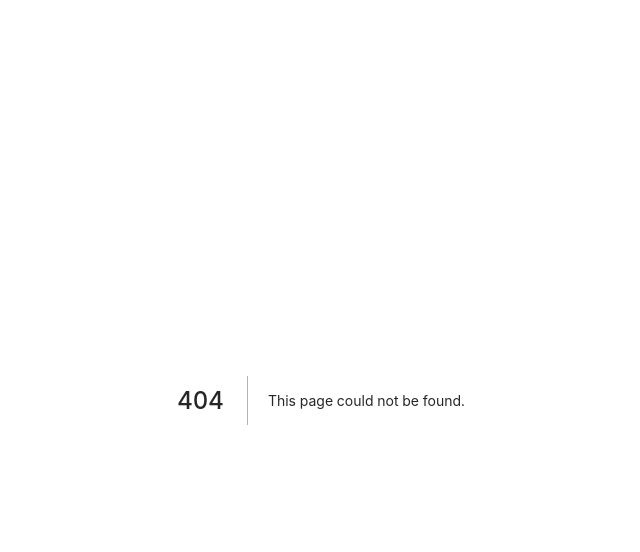
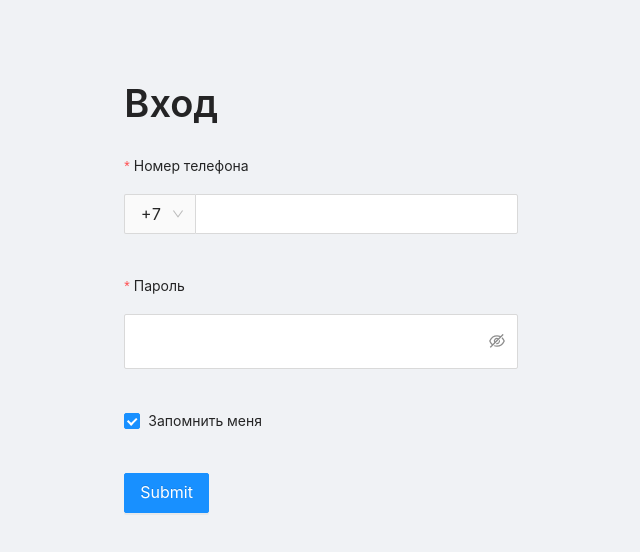
Before and after one commit to on3dd/poltavka, a Next.js app: page /admin/login in a window 1280 px wide. Before the commit this address had no page. Shown: the top 552 px of the page, without its empty margins (319-959 px from the left). Built offline with nearby package versions, Linux system fonts and the light colour scheme.

Commit message:
created login page

```diff
--- /dev/null
+++ b/components/admin/login/Form.tsx
@@ -0,0 +1,117 @@
+import React from 'react';
+import Router from 'next/router';
+import {
+  Form,
+  Select,
+  Input,
+  Button,
+  Checkbox,
+} from 'antd';
+import { parsePhoneNumber } from 'libphonenumber-js/mobile';
+
+const validateMessages = {
+  required: '${label} не может быть пустым!',
+  whitespace: '${label} не может быть пустым!',
+  string: {
+    len: '${label} должен состоять из ${len} символов!',
+    min: '${label} должен быть длиной от ${min} символов!',
+    max: '${label} должен быть длиной до ${max} characters',
+  },
+};
+
+const LoginForm: React.FC = () => {
+  const onFinish = (values: any) => {
+    console.log('Success:', values);
+
+    Router.push('/admin');
+  };
+
+  const onFinishFailed = (errorInfo: any) => {
+    console.log('Failed:', errorInfo);
+  };
+
+  const prefixSelector = (
+    <Form.Item name="prefix" noStyle>
+      <Select style={{ width: 70 }}>
+        <Select.Option value="7">+7</Select.Option>
+      </Select>
+    </Form.Item>
+  );
+
+  const initialValues = {
+    remember: true,
+    prefix: '+7',
+  };
+
+  return (
+    <Form
+      name="login"
+      size="large"
+      layout={'vertical'}
+      initialValues={initialValues}
+      onFinish={onFinish}
+      onFinishFailed={onFinishFailed}
+      validateMessages={validateMessages}
+      className="login__form"
+    >
+      <Form.Item
+        label="Номер телефона"
+        name="phone"
+        rules={[
+          {
+            required: true,
+            whitespace: true,
+            type: 'string',
+            min: 10,
+            max: 15,
+            message:
+              'Пожалуйста, заполните ваш номер телефона!',
+            validator: (_, value) => {
+              try {
+                const phone = parsePhoneNumber(value, 'RU');
+                return phone.isValid()
+                  ? Promise.resolve()
+                  : Promise.reject();
+              } catch (err) {
+                return Promise.reject();
+              }
+            },
+          },
+        ]}
+      >
+        <Input
+          addonBefore={prefixSelector}
+          style={{ width: '100%' }}
+        />
+      </Form.Item>
+
+      <Form.Item
+        label="Пароль"
+        name="password"
+        rules={[
+          {
+            required: true,
+            whitespace: true,
+            type: 'string',
+            len: 6,
+            // message: 'Пожалуйста, введите ваш пароль!',
+          },
+        ]}
+      >
+        <Input.Password />
+      </Form.Item>
+
+      <Form.Item name="remember" valuePropName="checked">
+        <Checkbox>Запомнить меня</Checkbox>
+      </Form.Item>
+
+      <Form.Item>
+        <Button type="primary" htmlType="submit">
+          Submit
+        </Button>
+      </Form.Item>
+    </Form>
+  );
+};
+
+export default LoginForm;
--- /dev/null
+++ b/components/admin/login/index.tsx
@@ -0,0 +1,20 @@
+import React from 'react';
+import styled from 'styled-components';
+import { Typography } from 'antd';
+
+import LoginForm from './Form';
+
+const Div = styled.div``;
+
+const Login: React.FC = () => {
+  return (
+    <Div className="login__container">
+      <Typography.Title className="login__title">
+        Вход
+      </Typography.Title>
+      <LoginForm />
+    </Div>
+  );
+};
+
+export default Login;
--- a/package.json
+++ b/package.json
@@ -15,6 +15,7 @@
     "babel-plugin-import": "^1.13.1",
     "express": "^4.17.1",
     "less": "^3.12.2",
+    "libphonenumber-js": "^1.9.3",
     "next": "10.0.1",
     "react": "17.0.1",
     "react-dom": "17.0.1",
--- /dev/null
+++ b/pages/admin/login/index.tsx
@@ -0,0 +1,48 @@
+import React from 'react';
+import { Layout, Row, Col } from 'antd';
+
+import LoginComponent from '../../../components/admin/login';
+
+const layout = {
+  xs: {
+    span: 24,
+  },
+  md: {
+    span: 16,
+  },
+  lg: {
+    span: 8,
+  },
+};
+
+const Login: React.FC = () => {
+  return (
+    <Layout
+      className="login"
+      style={{ minHeight: '100vh' }}
+    >
+      <Layout.Content
+        className="login__layout"
+        style={{
+          height: '100%',
+          padding: '80px 50px 50px 50px',
+        }}
+      >
+        <div
+          className="login__content"
+          style={{
+            height: 'inherit',
+          }}
+        >
+          <Row justify="center">
+            <Col {...layout}>
+              <LoginComponent />
+            </Col>
+          </Row>
+        </div>
+      </Layout.Content>
+    </Layout>
+  );
+};
+
+export default Login;
--- a/styles/antd.less
+++ b/styles/antd.less
@@ -1,15 +1,15 @@
 @import "~antd/dist/antd.less";
 
-@primary-color: #000; // primary color for all components
-@link-color: #1890ff; // link color
-@success-color: #52c41a; // success state color
-@warning-color: #faad14; // warning state color
-@error-color: #f5222d; // error state color
-@font-size-base: 14px; // major text font size
-@heading-color: rgba(0, 0, 0, 0.85); // heading text color
-@text-color: rgba(0, 0, 0, 0.65); // major text color
-@text-color-secondary: rgba(0, 0, 0, 0.45); // secondary text color
-@disabled-color: rgba(0, 0, 0, 0.25); // disable state color
-@border-radius-base: 4px; // major border radius
-@border-color-base: #d9d9d9; // major border color
-@box-shadow-base: 0 2px 8px rgba(0, 0, 0, 0.15); // major shadow for layers
+// @primary-color: #000; // primary color for all components
+// @link-color: #1890ff; // link color
+// @success-color: #52c41a; // success state color
+// @warning-color: #faad14; // warning state color
+// @error-color: #f5222d; // error state color
+// @font-size-base: 14px; // major text font size
+// @heading-color: rgba(0, 0, 0, 0.85); // heading text color
+// @text-color: rgba(0, 0, 0, 0.65); // major text color
+// @text-color-secondary: rgba(0, 0, 0, 0.45); // secondary text color
+// @disabled-color: rgba(0, 0, 0, 0.25); // disable state color
+// @border-radius-base: 4px; // major border radius
+// @border-color-base: #d9d9d9; // major border color
+// @box-shadow-base: 0 2px 8px rgba(0, 0, 0, 0.15); // major shadow for layers
```
Also changed, not shown: pages/admin/index.tsx (added, +20 -0 lines), 1 other file (tests, documents, lock files or other folders).
